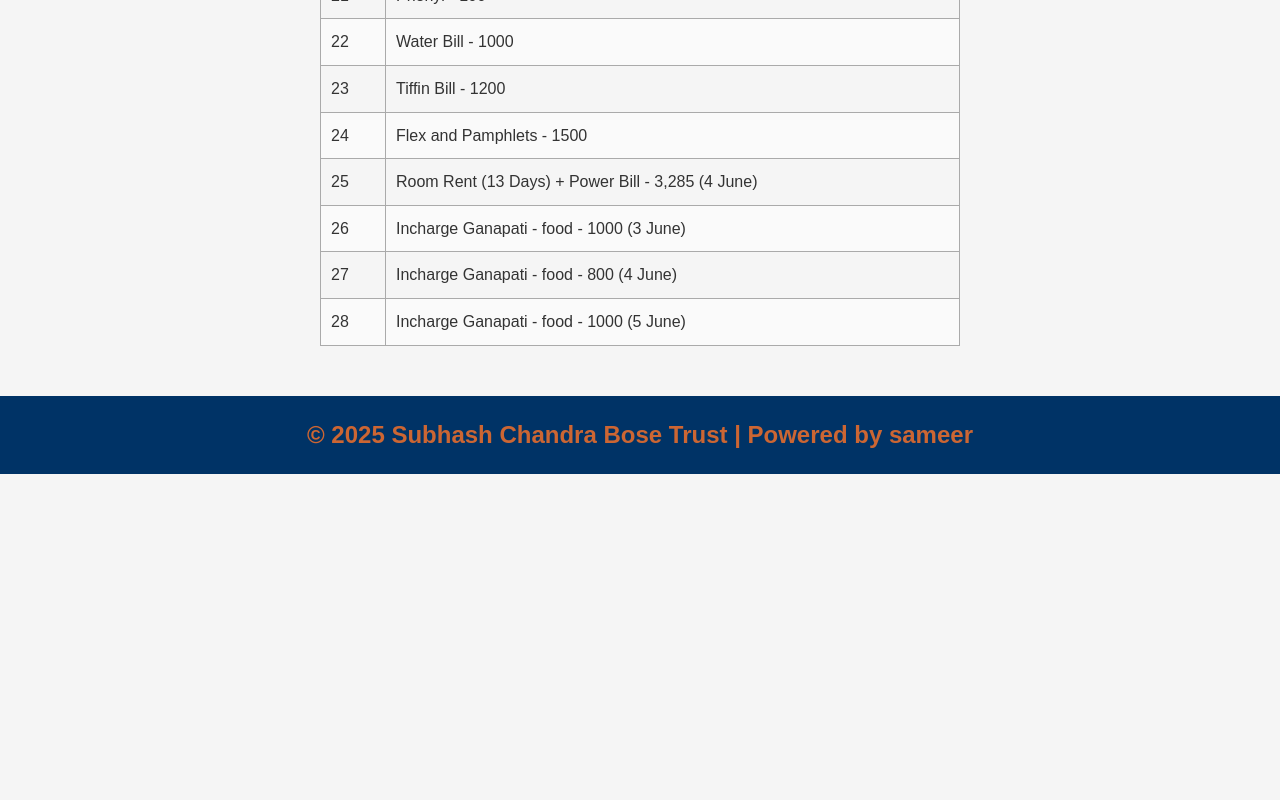
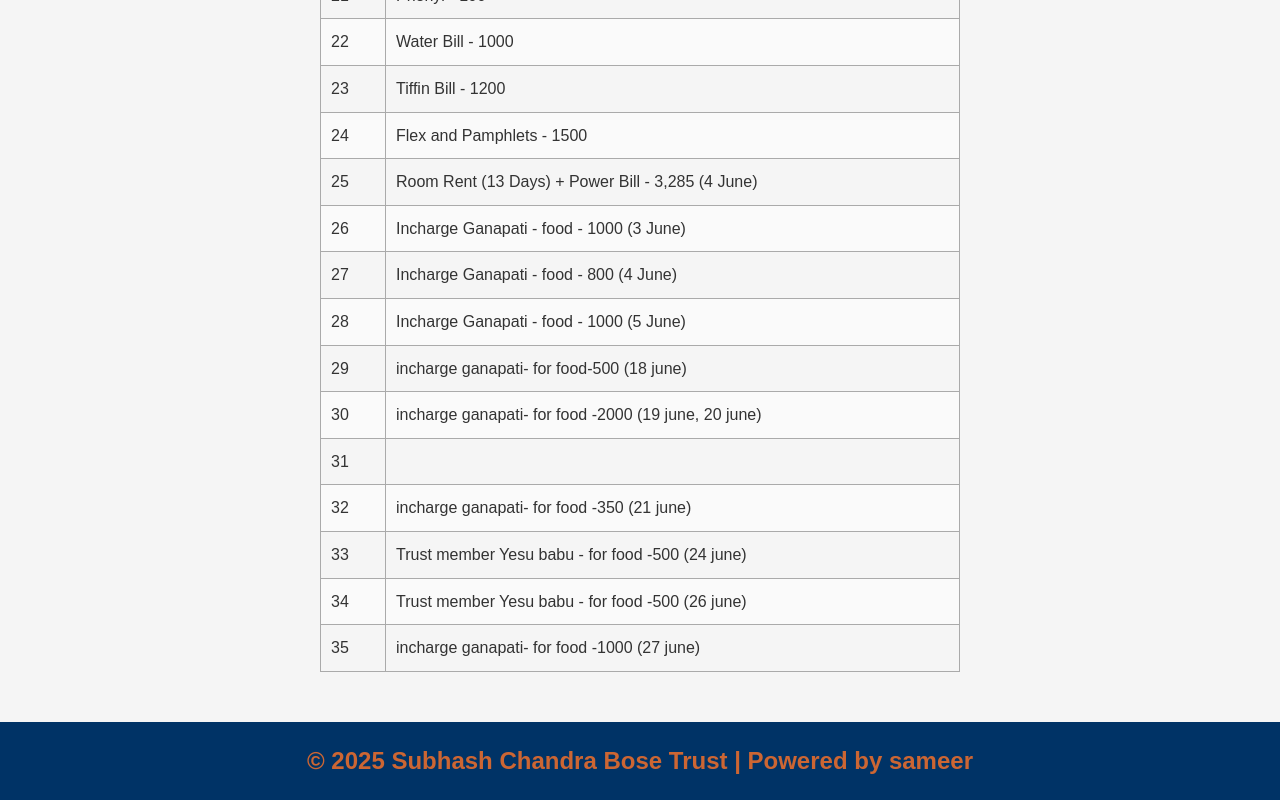
Before and after one commit to sunilgarbana/trustproject, a website: page view/expenses.html in a window 1280 px wide. Shown: the part 1257-2057 px from the top of the page. Before the commit the page ends 1731 px from the top, so only its background shows below. Drawn offline with Linux system fonts and the light colour scheme.

Commit message:
add expenses

```diff
--- a/view/expenses.html
+++ b/view/expenses.html
@@ -210,6 +210,40 @@
                         <td>28</td>
                         <td>Incharge Ganapati - food - 1000 (5 June)</td>
                     </tr>
+                    <tr>
+                        <td>29</td>
+                        <td>incharge ganapati- for food-500 (18 june)</td>
+                    </tr>
+                    <tr>
+                        <td>30</td>
+                        <td>incharge ganapati- for food -2000 (19 june, 20 june)</td>
+                    </tr>
+                    <tr>
+                        <td>31</td>
+                        <td></td>
+                    </tr>
+                    <tr>
+                        <td>32</td>
+                        <td>incharge ganapati- for food -350 (21 june)
+                        </td>
+                    </tr>
+                    <tr>
+                        <td>33</td>
+                        <td>Trust member Yesu babu - for food -500 (24 june)
+                        </td>
+                    </tr>
+                    <tr>
+                        <td>34</td>
+                        <td>Trust member Yesu babu - for food -500 (26 june)
+
+                        </td>
+                    </tr>
+
+                    <tr>
+                        <td>35</td>
+                        <td>incharge ganapati- for food -1000 (27 june)
+                        </td>
+                    </tr>
                 </tbody>
             </table>
             </div>
```
Also changed, not shown: view/donation.html (+21 -0 lines), view/gallery.html (+28 -0 lines), images/29_1.jpeg (added), images/29_2.jpeg (added), images/29_3.jpeg (added), images/29_4.jpeg (added), images/29_5.jpeg (added), images/29_6.jpeg (added), images/29_june.jpeg (added).
